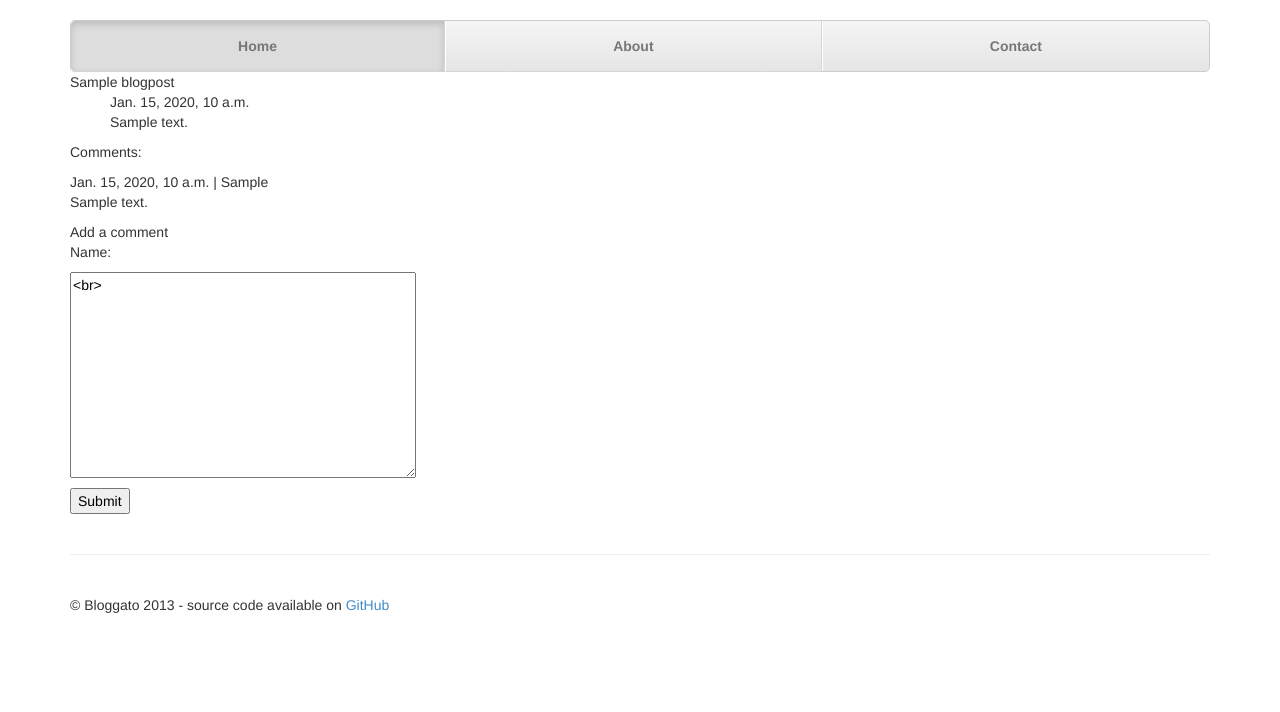
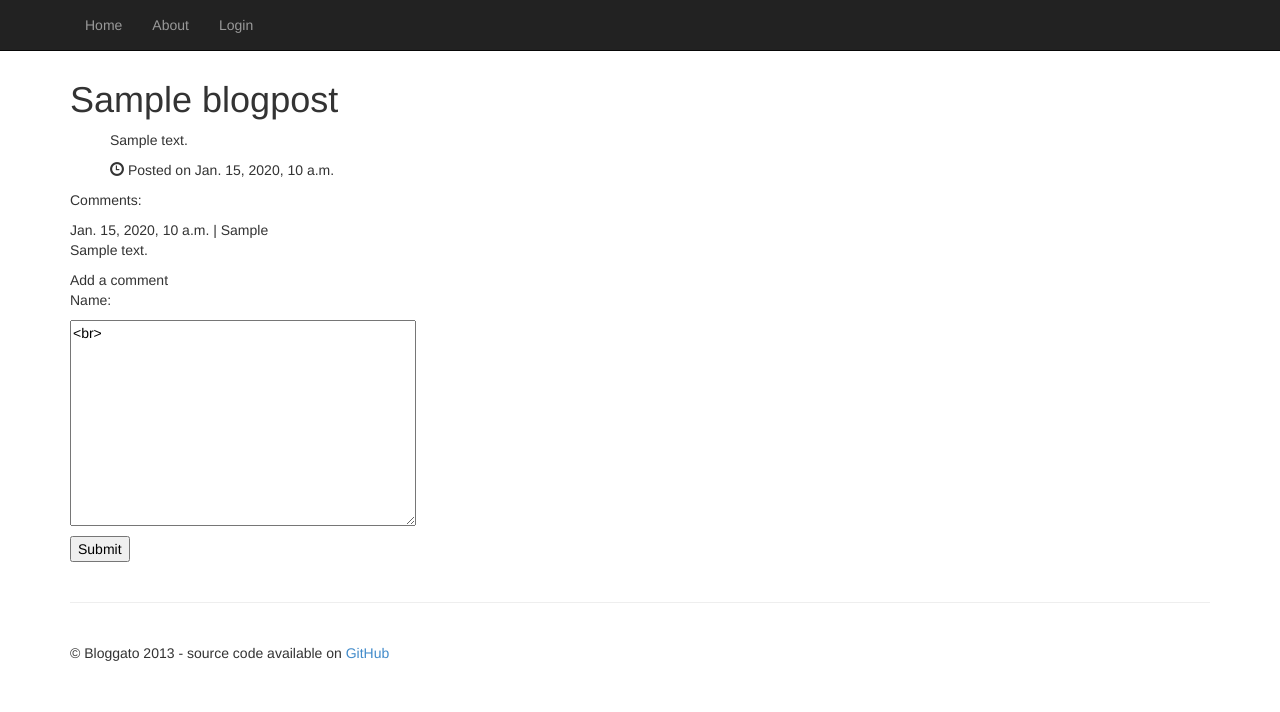
Before and after one commit to andreagrandi/bloggato, a Django app: page /blog/1/ in a window 1280 px wide. Shown: the top 712 px of the page. Run offline with Django 3.2, Linux system fonts and the light colour scheme; tables that the repository leaves empty hold one stand-in row (values such as "Sample post"); parts of the project's set-up code (start-up, migrations or seed data) failed here and were passed over.

Commit message:
Use a new header in template

```diff
--- a/blog/templates/blog/post.html
+++ b/blog/templates/blog/post.html
@@ -1,20 +1,15 @@
 {% extends "base.html" %}
 {% block title %}Bloggato{% endblock %}
-{% block menu %}
-        <ul class="nav nav-justified">
-        <li class="active"><a href="#">Home</a></li>
-        <li><a href="/about">About</a></li>
-        <li><a href="/contact">Contact</a></li>
-    </ul>
-{% endblock %}
 
 {% block content %}
+<br>
+<br>
 
 {% if post %}
-    <div class="title">{{ post.title }}</div>
+    <h1>{{ post.title }}</h1>
     <ul>
-        <div class="time">{{ post.date }}</div>
         <div class="body">{{ post.text|linebreaks }}</div>
+        <p><span class="glyphicon glyphicon-time"></span> Posted on {{ post.date }}</p>
     </ul>
 {% endif %}
 
--- a/templates/base.html
+++ b/templates/base.html
@@ -12,7 +12,33 @@
   <body>
     <div class="container">
       <div class="masthead">
-          {% block menu %} {% endblock %}
+          {% block menu %}
+            <nav class="navbar navbar-inverse navbar-fixed-top" role="navigation">
+              <div class="container">
+                <div class="navbar-header">
+                  <button type="button" class="navbar-toggle" data-toggle="collapse" data-target=".navbar-ex1-collapse">
+                    <span class="sr-only">Toggle navigation</span>
+                    <span class="icon-bar"></span>
+                    <span class="icon-bar"></span>
+                    <span class="icon-bar"></span>
+                  </button>
+                </div>
+
+                <!-- Collect the nav links, forms, and other content for toggling -->
+                <div class="collapse navbar-collapse navbar-ex1-collapse">
+                  <ul class="nav navbar-nav">
+                    <li><a href="/blog">Home</a></li>
+                    <li><a href="/about">About</a></li>
+                    {% if user.is_authenticated %}
+                        <li><a href="/logout">Logout</a></li>
+                    {% else %}
+                        <li><a href="/login">Login</a></li>
+                    {% endif %}
+                  </ul>
+                </div><!-- /.navbar-collapse -->
+              </div><!-- /.container -->
+            </nav>
+          {% endblock %}
       </div>
 
       <div id="content">
```
Also changed, not shown: blog/templates/blog/index.html (+3 -12 lines).
